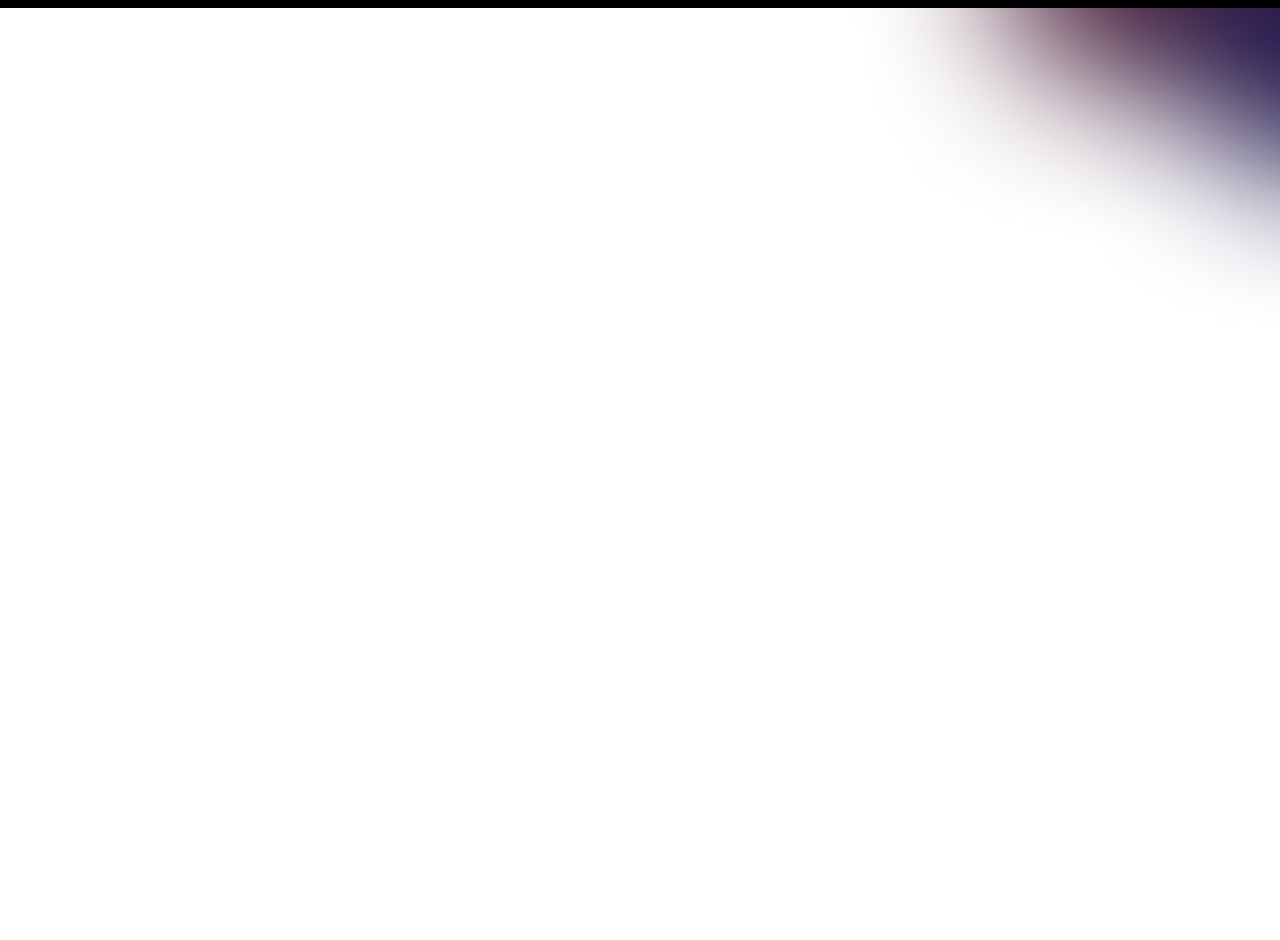
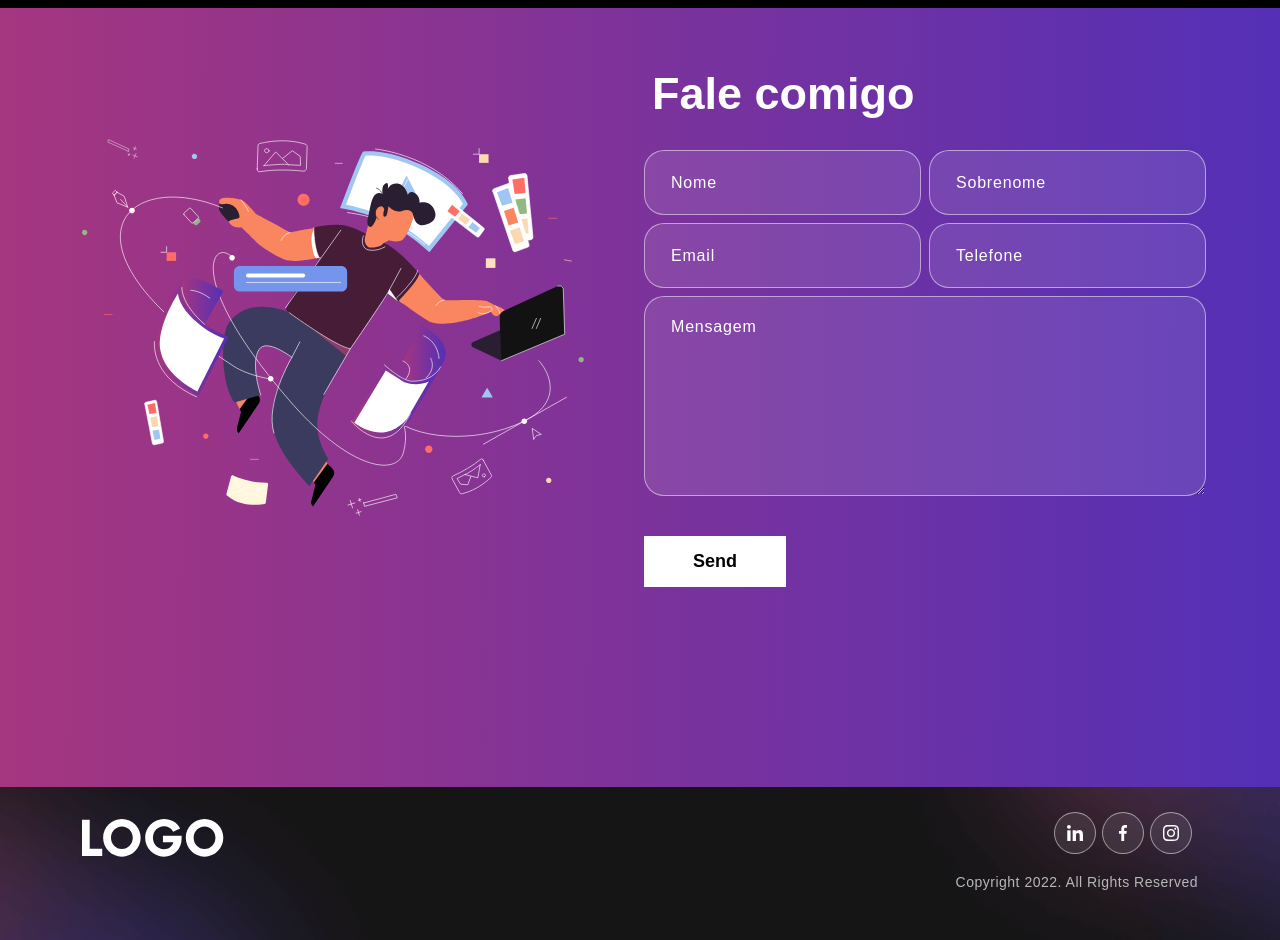
Before and after one commit to SoshiNoir/portfolio, a React (Vite) app: page / in a window 1280 px wide. Shown: the part 1800-2740 px from the top of the page. Before the commit the page ends 2148 px from the top, so only its background shows below. Built offline with nearby package versions, Linux system fonts and the light colour scheme; a web font is replaced by a local one.

Commit message:
banner, contact, footer

```diff
--- a/package.json
+++ b/package.json
@@ -11,6 +11,9 @@
   "dependencies": {
     "animate.css": "^4.1.1",
     "bootstrap": "^5.2.3",
+    "cores": "^0.8.5",
+    "express": "^4.18.2",
+    "nodemailer": "^6.8.0",
     "react": "^18.2.0",
     "react-bootstrap": "^2.7.0",
     "react-bootstrap-icons": "^1.10.2",
--- a/src/App.css
+++ b/src/App.css
@@ -541,3 +541,115 @@
   right: 0;
   z-index: -4;
 }
+
+/************ Contact Css ************/
+.contact {
+  background: linear-gradient(90.21deg, #AA367C -5.91%, #4A2FBD 111.58%);
+  padding: 60px 0 200px 0;
+}
+
+.contact img {
+  width: 92%;
+}
+
+.contact h2 {
+  font-size: 45px;
+  font-weight: 700;
+  margin-bottom: 30px;
+}
+
+.contact form input,
+.contact form textarea {
+  width: 100%;
+  background: rgba(255, 255, 255, 0.1);
+  border: 1px solid rgba(255, 255, 255, 0.5);
+  border-radius: 20px;
+  color: #fff;
+  margin: 0 0 8px 0;
+  padding: 18px 26px;
+  font-weight: 500;
+  font-size: 18px;
+  letter-spacing: 0.8px;
+  transition: 0.3s ease-in-out;
+}
+
+.contact form input:focus,
+.contact form textarea:focus {
+  background: rgba(255, 255, 255, 1);
+  color: #121212;
+}
+
+.contact form input::placeholder,
+.contact form textarea::placeholder {
+  font-size: 16px;
+  font-weight: 400;
+  color: #fff;
+}
+
+.contact form input:focus::placeholder,
+.contact form textarea:focus::placeholder {
+  color: #121212;
+  opacity: 0.8;
+}
+
+.contact form button {
+  font-weight: 700;
+  color: #000;
+  background-color: #fff;
+  padding: 14px 48px;
+  font-size: 18px;
+  margin-top: 25px;
+  border-radius: 0;
+  position: relative;
+  transition: 0.3s ease-in-out;
+}
+
+.contact form button span {
+  z-index: 1;
+  position: relative;
+}
+
+.contact form button:hover {
+  color: #fff;
+}
+
+.contact form button::before {
+  content: "";
+  background: #121212;
+  width: 0;
+  height: 100%;
+  position: absolute;
+  top: 0;
+  left: 0;
+  z-index: 0;
+  transition: 0.3s ease-in-out;
+}
+
+.contact form button:hover::before {
+  width: 100%;
+}
+
+/************ Footer Css ************/
+.footer {
+  padding: 0 0 50px 0;
+  background-image: url('./assets/img/footer-bg.png');
+  background-position: center center;
+  background-size: cover;
+  background-repeat: no-repeat;
+}
+
+.footer img {
+  width: 26%;
+}
+
+.footer p {
+  font-weight: 400;
+  font-size: 14px;
+  color: #B8B8B8;
+  letter-spacing: 0.5px;
+  margin-top: 20px;
+}
+
+.footer div a {
+  margin-top: 25px;
+}
--- a/src/App.jsx
+++ b/src/App.jsx
@@ -2,6 +2,8 @@
 import { useState } from 'react'
 import './App.css'
 import { Banner } from './components/Banner'
+import { Contact } from './components/Contact'
+import { Footer } from './components/Footer'
 import { NavBar } from './components/NavBar'
 import { Projects } from './components/Projects'
 import { Skills } from './components/Skills'
@@ -15,6 +17,8 @@
       <Banner />
       <Skills />
       <Projects />
+      <Contact />
+      <Footer />
     </div>
   )
 }
--- a/src/components/Banner.jsx
+++ b/src/components/Banner.jsx
@@ -50,7 +50,7 @@
   return (
     <section className="banner" id="home">
       <Container>
-        <Row className="align-items-center">
+        <Row className="d-flex justify-content-*-center">
           <Col xs={12} md={6} xl={7}>
             <TrackVisibility>
               {({ isVisible }) =>
--- /dev/null
+++ b/src/components/Contact.jsx
@@ -0,0 +1,95 @@
+import 'animate.css';
+import { useState } from "react";
+import { Col, Container, Row } from "react-bootstrap";
+import TrackVisibility from 'react-on-screen';
+import contactImg from "../assets/img/contact-img.svg";
+
+export const Contact = () => {
+  const formInitialDetails = {
+    firstName: '',
+    lastName: '',
+    email: '',
+    phone: '',
+    message: ''
+  }
+  const [formDetails, setFormDetails] = useState(formInitialDetails);
+  const [buttonText, setButtonText] = useState('Send');
+  const [status, setStatus] = useState({});
+
+  const onFormUpdate = (category, value) => {
+      setFormDetails({
+        ...formDetails,
+        [category]: value
+      })
+  }
+
+  const handleSubmit = async (e) => {
+    e.preventDefault();
+    setButtonText("Sending...");
+    let response = await fetch("http://localhost:5000/contact", {
+      method: "POST",
+      headers: {
+        "Content-Type": "application/json;charset=utf-8",
+      },
+      body: JSON.stringify(formDetails),
+    });
+    setButtonText("Send");
+    let result = await response.json();
+    setFormDetails(formInitialDetails);
+    if (result.code == 200) {
+      setStatus({ succes: true, message: 'Message sent successfully'});
+    } else {
+      setStatus({ succes: false, message: 'Something went wrong, please try again later.'});
+    }
+  };
+
+  return (
+    <section className="contact" id="connect">
+      <Container>
+        <Row className="align-items-center">
+          <Col size={12} md={6}>
+            <TrackVisibility>
+              {({ isVisible }) =>
+                <img className={isVisible ? "animate__animated animate__zoomIn" : ""} src={contactImg} alt="Contact Us"/>
+              }
+            </TrackVisibility>
+          </Col>
+          <Col size={12} md={6}>
+            <TrackVisibility>
+              {({ isVisible }) =>
+                <div className={isVisible ? "animate__animated animate__fadeIn" : ""}>
+                <h2>Fale comigo</h2>
+                <form onSubmit={handleSubmit}>
+                  <Row>
+                    <Col size={12} sm={6} className="px-1">
+                      <input type="text" value={formDetails.firstName} placeholder="Nome" onChange={(e) => onFormUpdate('firstName', e.target.value)} />
+                    </Col>
+                    <Col size={12} sm={6} className="px-1">
+                      <input type="text" value={formDetails.lasttName} placeholder="Sobrenome" onChange={(e) => onFormUpdate('lastName', e.target.value)}/>
+                    </Col>
+                    <Col size={12} sm={6} className="px-1">
+                      <input type="email" value={formDetails.email} placeholder="Email" onChange={(e) => onFormUpdate('email', e.target.value)} />
+                    </Col>
+                    <Col size={12} sm={6} className="px-1">
+                      <input type="tel" value={formDetails.phone} placeholder="Telefone" onChange={(e) => onFormUpdate('phone', e.target.value)}/>
+                    </Col>
+                    <Col size={12} className="px-1">
+                      <textarea rows="6" value={formDetails.message} placeholder="Mensagem" onChange={(e) => onFormUpdate('message', e.target.value)}></textarea>
+                      <button type="submit"><span>{buttonText}</span></button>
+                    </Col>
+                    {
+                      status.message &&
+                      <Col>
+                        <p className={status.success === false ? "danger" : "success"}>{status.message}</p>
+                      </Col>
+                    }
+                  </Row>
+                </form>
+              </div>}
+            </TrackVisibility>
+          </Col>
+        </Row>
+      </Container>
+    </section>
+  )
+}
--- /dev/null
+++ b/src/components/Footer.jsx
@@ -0,0 +1,27 @@
+import { Col, Container, Row } from "react-bootstrap";
+import logo from "../assets/img/logo.svg";
+import navIcon1 from "../assets/img/nav-icon1.svg";
+import navIcon2 from "../assets/img/nav-icon2.svg";
+import navIcon3 from "../assets/img/nav-icon3.svg";
+
+export const Footer = () => {
+  return (
+    <footer className="footer">
+      <Container>
+        <Row className="align-items-center">
+          <Col size={12} sm={6}>
+            <img src={logo} alt="Logo" />
+          </Col>
+          <Col size={12} sm={6} className="text-center text-sm-end">
+            <div className="social-icon">
+              <a href="#"><img src={navIcon1} alt="Icon" /></a>
+              <a href="#"><img src={navIcon2} alt="Icon" /></a>
+              <a href="#"><img src={navIcon3} alt="Icon" /></a>
+            </div>
+            <p>Copyright 2022. All Rights Reserved</p>
+          </Col>
+        </Row>
+      </Container>
+    </footer>
+  )
+}
```
Also changed, not shown: server.jsx (added, +53 -0 lines), 1 other file (tests, documents, lock files or other folders).
